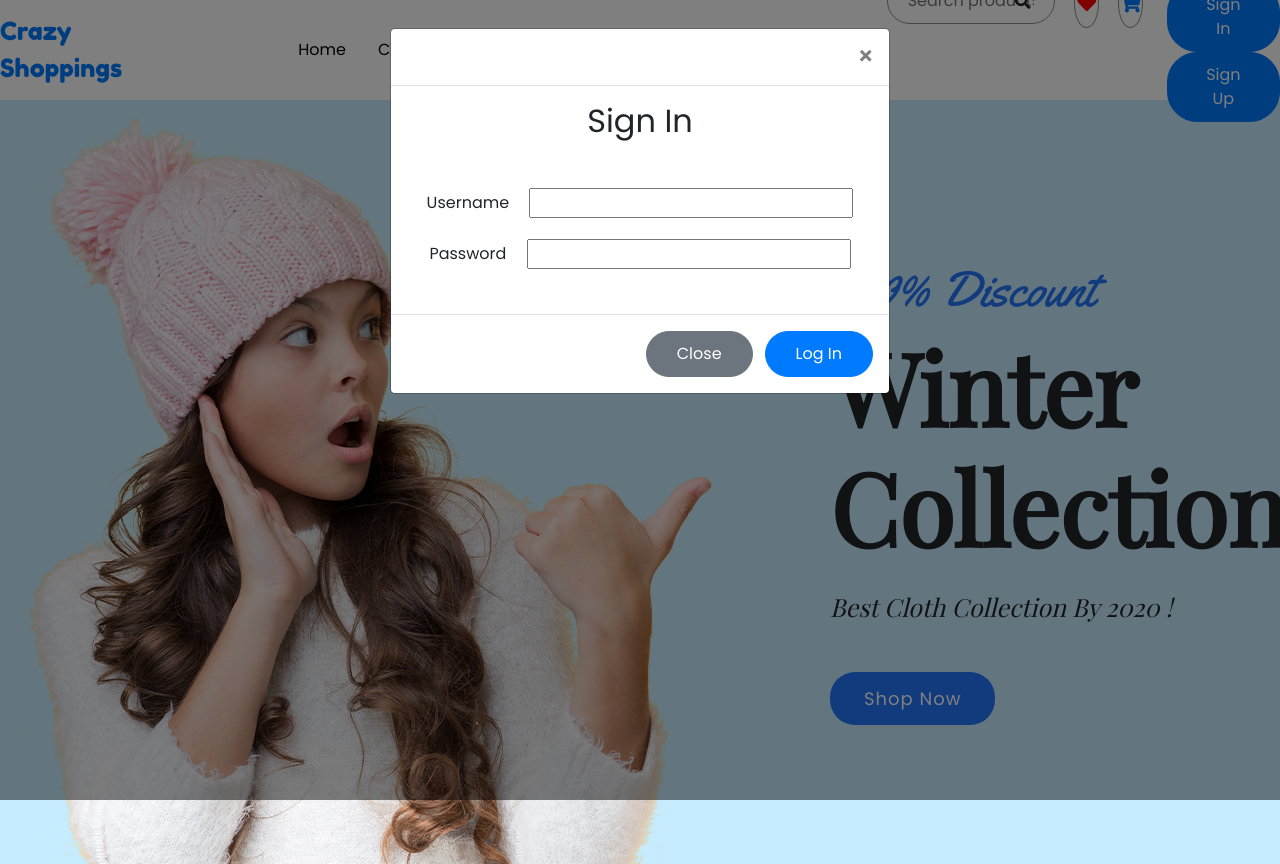
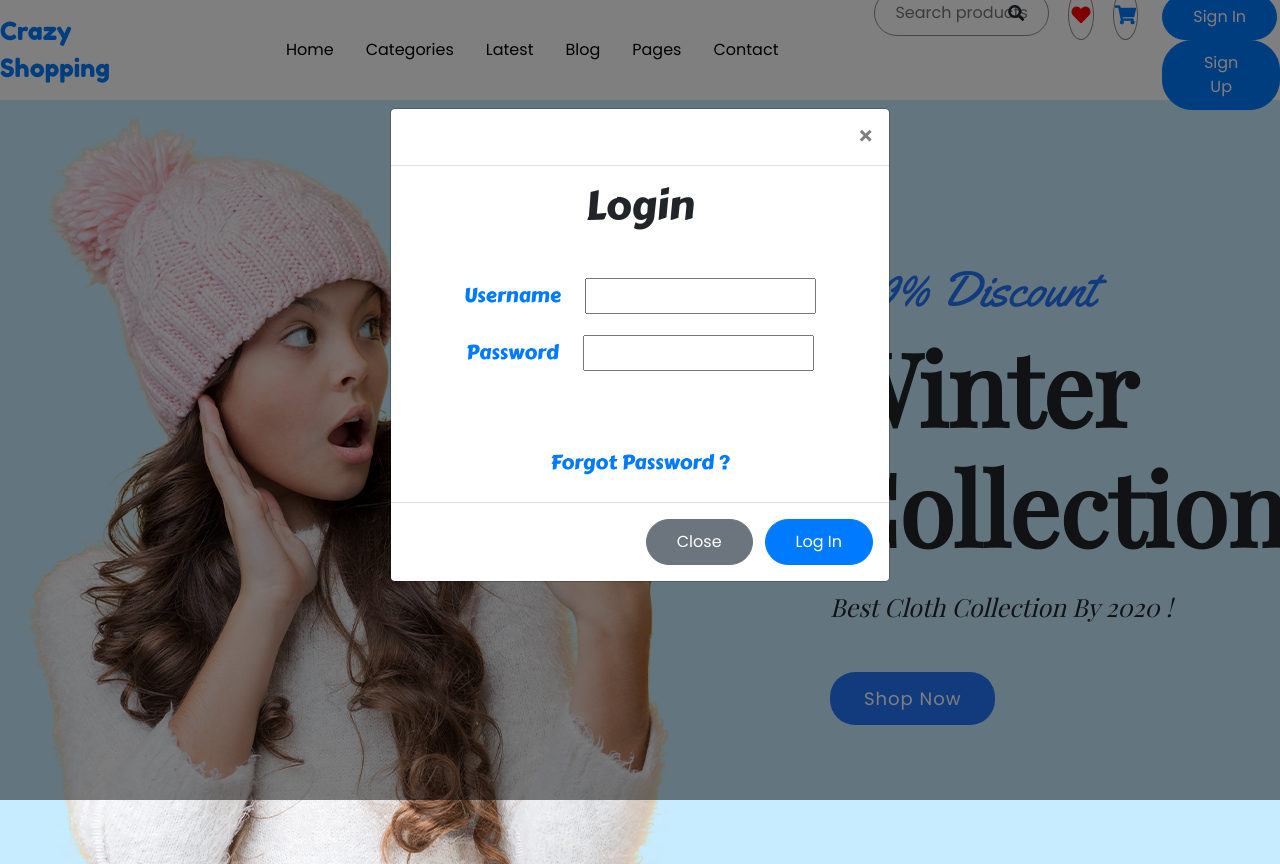
Before and after one commit to Developer-Karis/CrazyShopping, a website: page index.html in a window 1280 px wide. Both pictures are taken after a click on the button "Sign In". Drawn offline with nearby package versions, Linux system fonts and the light colour scheme.

Commit message:
nav update 01:14

```diff
--- a/index.html
+++ b/index.html
@@ -22,6 +22,7 @@
         rel="stylesheet">
     <link href="https://fonts.googleapis.com/css2?family=Fredoka+One&family=Rowdies:wght@300&display=swap"
         rel="stylesheet">
+    <link href="https://fonts.googleapis.com/css2?family=Carter+One&display=swap" rel="stylesheet">
 </head>
 
 <body>
@@ -30,7 +31,7 @@
         <nav>
             <div class="container-nav">
                 <div class="navLeft">
-                    <a href="" class="logo">Crazy Shoppings</a>
+                    <a href="" class="logo">Crazy Shopping</a>
                 </div>
                 <div class="navRight">
                     <a href="" class="nav-link">Home</a>
@@ -56,7 +57,7 @@
                             data-target="#exampleModal">Sign In</button>
 
                         <!-- Modal -->
-                        <div class="modal fade" id="exampleModal" tabindex="-1" role="dialog"
+                        <div class="modal fade" style="margin-top: 5em;" id="exampleModal" tabindex="-1" role="dialog"
                             aria-labelledby="exampleModalLabel" aria-hidden="true">
                             <div class="modal-dialog">
                                 <div class="modal-content text-center">
@@ -67,20 +68,21 @@
                                     </div>
                                     <div class="modal-body">
                                         <div>
-                                            <h2 class="text-center mb-5">Sign In</h2>
-                                            <label for="">Username</label>
-                                            <input type="text" id="username">
+                                            <h1 class="text-center mb-5">Login</h1>
+                                            <label for="" class="text-primary">Username</label>
+                                            <input type="text" id="username" maxlength="10">
                                         </div>
                                         <div class="mt-3">
-                                            <label for="">Password</label>
-                                            <input type="password" id="password"><br><br>
-                                            <span id="empty"></span>
+                                            <label for="" class="text-primary">Password</label>
+                                            <input type="password" id="password" maxlength="15"><br><br>
+                                            <span id="empty"></span><br><br>
+                                            <a href="" class="pt-5">Forgot Password ?</a>
                                         </div>
                                     </div>
-                                    <div class="modal-footer">
+                                    <div class="modal-footer mt-2">
                                         <button type="button" class="btn btn-secondary"
                                             data-dismiss="modal">Close</button>
-                                        <button type="button" class="btn btn-primary" onclick="buttonLogIn();">Log
+                                        <button type="submit" class="btn btn-primary" onclick="buttonLogIn();">Log
                                             In</button>
                                     </div>
                                 </div>
--- a/src/scss/modules/_navbar.scss
+++ b/src/scss/modules/_navbar.scss
@@ -120,5 +120,22 @@ body {
     input {
         margin-left: 1em;
         outline: none;
+        &:focus {
+            border-color: dodgerblue;
+        }
+    }
+    h1,
+    input,
+    label,
+    a {
+        font-family: "Carter One", cursive;
+    }
+    input,
+    label,
+    a {
+        font-size: 20px;
+    }
+    span {
+        font-weight: bold;
     }
 }
```
Also changed, not shown: public/css/app.css, 2 other files.
